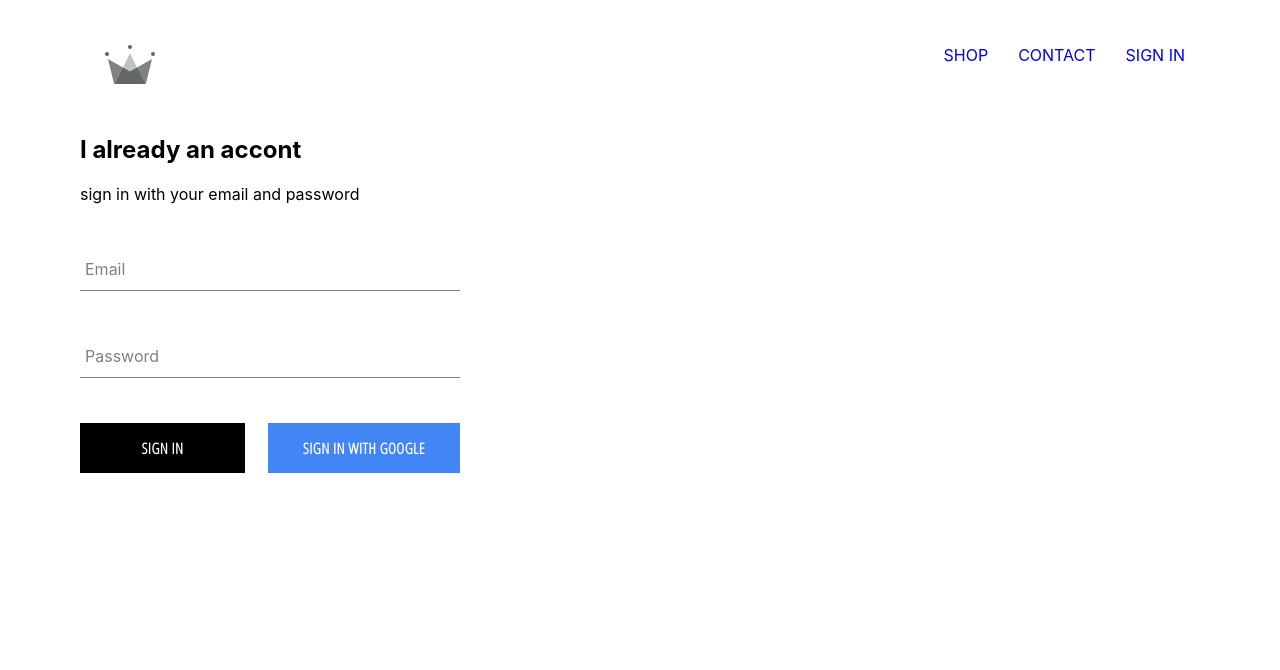
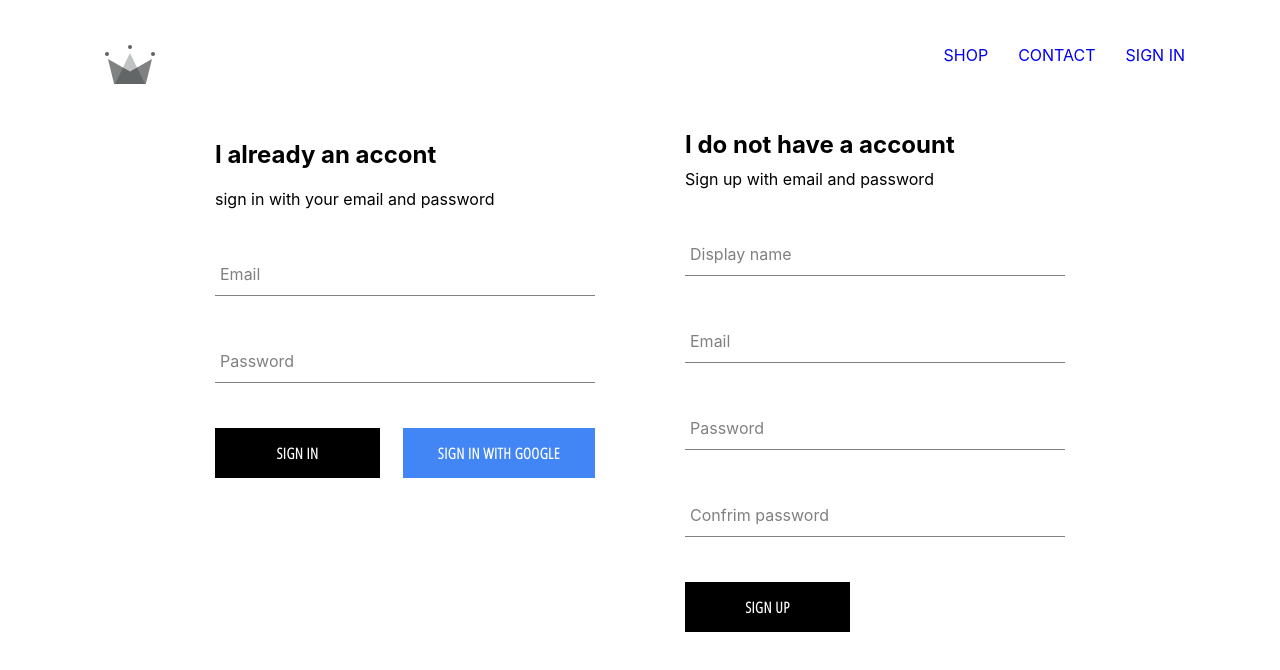
Before and after one commit to fedOne1/crwn-clothing, a React (Create React App) app: page /signIn in a window 1280 px wide. Shown: the top 670 px of the page. Built offline with nearby package versions, Linux system fonts and the light colour scheme; no server answers.

Commit message:
implemented firebase utils, included ability to store authenticated user

```diff
--- a/src/App.js
+++ b/src/App.js
@@ -4,7 +4,7 @@
 import './App.css' ;
 import Header from './hedear/header.component.jsx'
 import SignInAndSignUpPage from './pages/sign-in-and-sign-up/sign-in-and-sign-up.component';
-import {auth} from './firebase/firebase.utils'
+import {auth, createUserProfileDocument} from './firebase/firebase.utils'
 import {Component} from 'react';
 
 
@@ -20,10 +20,24 @@
 unsubscribeFromAuth=null
 
 componentDidMount(){
- this.unsubscribeFromAuth= auth.onAuthStateChanged(user=>{
-    this.setState({currentUser:user});
-    console.log(user);
-  })
+ this.unsubscribeFromAuth= auth.onAuthStateChanged( async userAuth =>{
+
+      if(userAuth){
+          const userRef= await  createUserProfileDocument(userAuth);
+          userRef.onSnapshot(snapshot =>{
+            this.setState(
+              {
+              currentUser:{
+                id:snapshot.id,
+                ...snapshot.data()
+              }
+            });
+            console.log(this.state);
+      } );
+    }
+
+  this.setState({currentUser:userAuth})
+});
 }
 
 componentWillUnmount(){
--- a/src/firebase/firebase.utils.js
+++ b/src/firebase/firebase.utils.js
@@ -12,6 +12,33 @@
     measurementId: "G-4YQSJX9HZ3"
   };
 
+export const createUserProfileDocument=async (userAuth,additionalData)=>{
+    if(!userAuth) return;
+
+    const userRef= firestore.doc(`users/${userAuth.uid}`);
+
+    const snapShot= await userRef.get();
+
+    if(!snapShot.exists){
+      const {displayName,email}= userAuth;
+      const createdAt=new Date();
+
+      try{
+        await userRef.set({
+          displayName,
+          email,
+          createdAt,
+          ...additionalData
+        })
+      }catch(error){
+          console.log('error creating user', error.message);
+      }
+
+    }
+
+    return userRef;
+}
+
   firebase.initializeApp(config);
 
   export const auth=firebase.auth();
--- a/src/pages/sign-in-and-sign-up/sign-in-and-sign-up.component.jsx
+++ b/src/pages/sign-in-and-sign-up/sign-in-and-sign-up.component.jsx
@@ -1,22 +1,15 @@
-import React, {Component} from 'react'
-import SignIn from '../sign-in/sign-in.component'
+import React from 'react'
+import SignUp from '../../sign-up/sign-up.component';
+import SignIn from '../sign-in/sign-in.component';
+import './sign-in-and-sign-up.styles.scss'
 
-class SignInAndSignUpPage extends Component {
 
-    constructor(props) {
-        super(props)
+const SignInAndSignUpPage = () => (
 
-        this.state = {
-
-        }
-
-    }
-    render(){
-        return (
             <div className='sign-in-and-sign-up'>
-            <SignIn />
+                <SignIn />
+                <SignUp />
             </div>
         )
-    }
-}
+
 export default SignInAndSignUpPage;
--- a/src/pages/sign-in-and-sign-up/sign-in-and-sign-up.styles.scss
+++ b/src/pages/sign-in-and-sign-up/sign-in-and-sign-up.styles.scss
@@ -0,0 +1,6 @@
+.sign-in-and-sign-up{
+    width: 850px;
+    display: flex;
+    justify-content: space-between;
+     margin: 30px auto;
+}
--- /dev/null
+++ b/src/sign-up/sign-up.component.jsx
@@ -0,0 +1,107 @@
+import React from 'react'
+import './sign-up.styles.scss';
+import {auth, createUserProfileDocument} from '../firebase/firebase.utils';
+import FormInput from '../components/form-input/form-input.component';
+import CustomerButton from '../components/customer-button/customer-button.component';
+
+
+
+class SignUp extends React.Component{
+    constructor() {
+        super()
+
+        this.state = {
+            displayName:'',
+            email:'',
+            password:'',
+            confirmPassword:''
+
+        }
+
+    }
+
+
+    handleSubmit= async event =>{
+        event.preventDefault();
+        const {displayName, email, password, confirmPassword}=this.state;
+
+        if( password !== confirmPassword){
+            alert("password don't match");
+            return ;
+        }
+
+        try {
+            const {user}= await auth.createUserWithEmailAndPassword(email, password);
+           await  createUserProfileDocument(user, {displayName});
+
+             this.setState = {
+            displayName:'',
+            email:'',
+            password:'',
+            confirmPassword:''
+
+        }
+        } catch (error) {
+            console.log(error());
+        }
+    }
+
+
+    handleChange = event =>{
+
+        const {name,value}=event.target;
+        this.setState({[name]:value})
+    }
+    render(){
+        const { displayName, email, password, confirmPassword}=this.state
+        return(
+      <div className='sign-up'>
+         <h2 className='title'> I do not have a account</h2>
+         <span> Sign up with email and password</span>
+         <form className='sign-up-form' onSubmit={this.handleSubmit}>
+                <FormInput
+                type='text'
+                name='displayName'
+                value={displayName}
+                onChange={this.handleChange}
+                label='Display name'
+                required />
+
+
+                 <FormInput
+                type='text'
+                 name='email'
+                 value={email}
+                 onChange={this.handleChange}
+                label='Email'
+                 required />
+
+                 <FormInput
+                 type='password'
+                 name='password'
+                 value={password}
+                 onChange={this.handleChange}
+                 label='Password'
+                 required />
+
+                  <FormInput
+                 type='password'
+                 name='confirmPassword'
+                 value={confirmPassword}
+                 onChange={this.handleChange}
+                 label='Confrim password'
+                 required />
+
+
+
+
+        <CustomerButton type='submit'> Sign up</CustomerButton>
+
+         </form>
+
+      </div>
+      );
+    }
+}
+
+export default SignUp;
--- /dev/null
+++ b/src/sign-up/sign-up.styles.scss
@@ -0,0 +1,9 @@
+.sign-up{
+    display: flex;
+    flex-direction: column;
+    width: 380px;
+
+    .title{
+        margin: 10px 0;
+    }
+}
```
Also changed, not shown: 1 other file (tests, documents, lock files or other folders).
